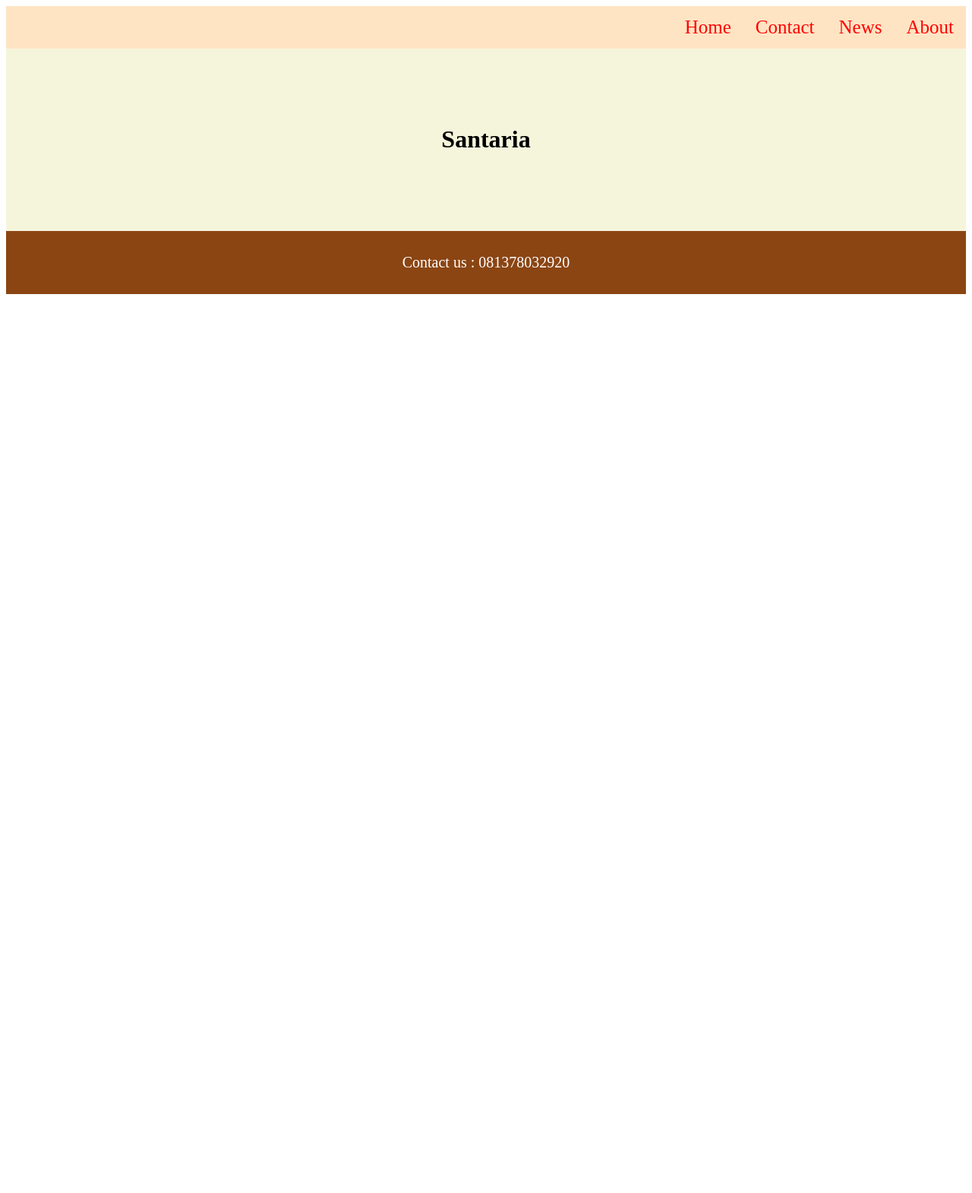
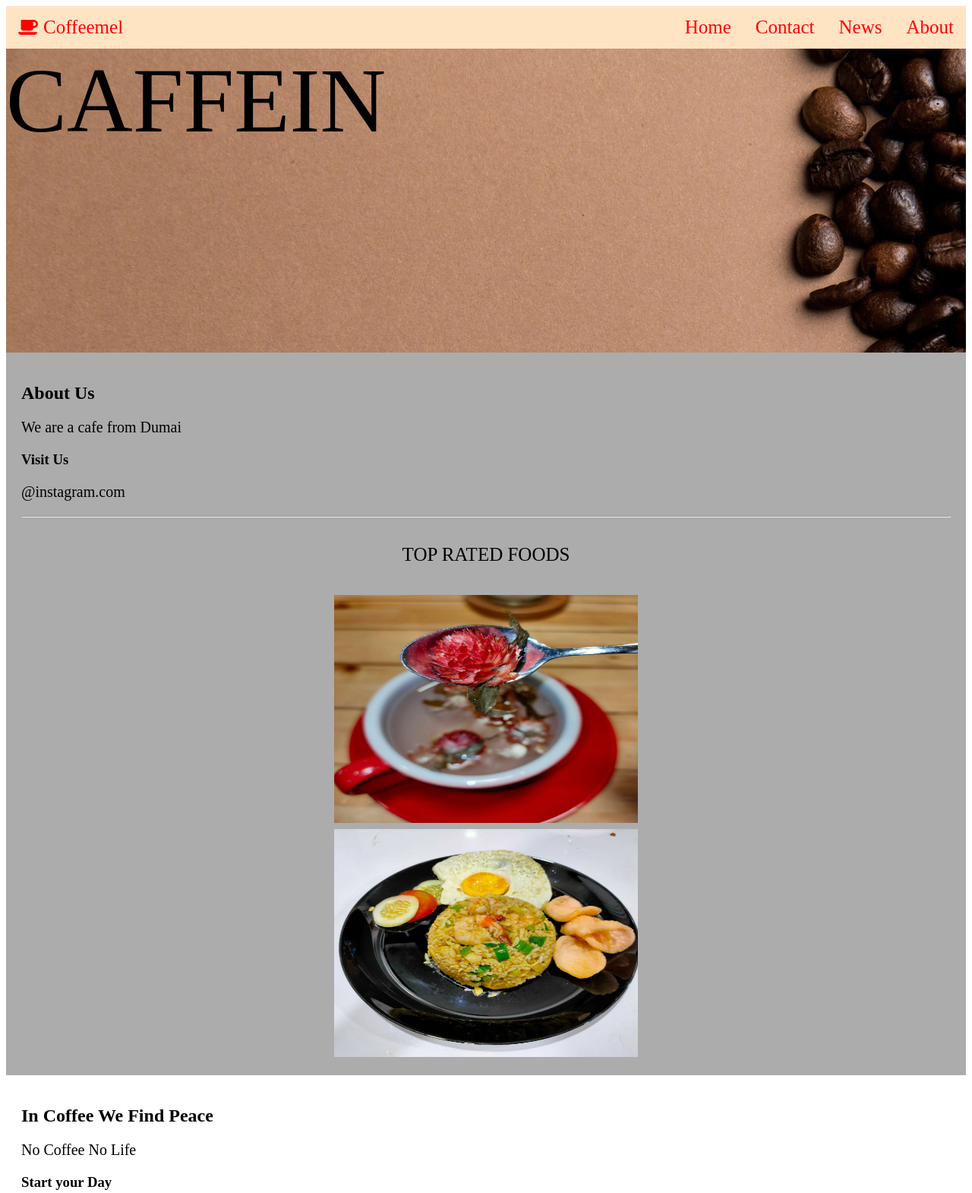
Before and after one commit to ferdinandw/personal-web, a plain HTML site: page index.html in a window 1280 px wide. Shown: the top 1570 px of the page at 76% size. Before the commit the page ends 800 px from the top, so only its background shows below. Drawn offline with Linux system fonts and the light colour scheme.

Commit message:
add content

```diff
--- a/assets/style/style.css
+++ b/assets/style/style.css
@@ -1,37 +1,106 @@
-.navbar{
+.navbar {
     overflow: hidden;
     background-color: bisque;
 }
 
-.navbar a{
+.rowh img {
+    width: 400px;
+    height: 300px;
+    padding: 0px;
+}
+
+.rowh img:hover {
+    opacity: 0.7;
+    border: solid black;
+}
+
+label {
+    text-align: center;
+}
+
+p {
+    font-size: 20px;
+}
+
+.navbar a {
     float: right;
-    color:red;
+    color: red;
     text-align: center;
     padding: 14px 16px;
     font-size: 25px;
     text-decoration: none;
 }
 
-.navbar a:hover{
+.navbar a:hover {
     background-color: teal;
     color: whitesmoke;
 }
 
+.navbar a.logo {
+    float: left;
+}
+
 .header {
-    padding: 80px;
+    overflow: hidden;
+    height: 400px;
     text-align: center;
     background-color: beige;
     color: black;
 }
 
-.content1{
-
+.texth {
+    position: absolute;
+    float: inline-start;
+    font-size: 120px;
 }
 
-footer{
+.rowh {
+    display: flex;
+    flex-wrap: wrap;
+}
+
+.sideh {
+    flex: 30%;
+    background-color: rgb(172, 172, 172);
+    padding: 20px;
+}
+
+.mainh {
+    flex: 65%;
+    background-color: white;
+    padding: 20px;
+}
+
+.judul {
+    text-align: center;
+    font-size: 25px;
+    padding: 10px;
+}
+
+footer {
     background-color: saddlebrown;
     font-size: 20px;
     color: white;
     padding: 10px;
     text-align: center;
 }
+
+.sideh img {
+    display: block;
+    padding: 4px;
+    margin-left: auto;
+    margin-right: auto;
+}
+
+@media screen and (max-width: 700px) {
+    .row {
+        flex-direction: column;
+    }
+}
+
+@media screen and (max-width: 400px) {
+    .navbar a {
+        float: none;
+        width: 100%;
+    }
+}
--- a/index.html
+++ b/index.html
@@ -1,12 +1,14 @@
 <!DOCTYPE html>
 <html lang="en">
+
 <head>
     <meta charset="UTF-8">
     <meta name="viewport" content="width=device-width, initial-scale=1.0">
     <title>Santaria</title>
-
+    <link rel="stylesheet" href="https://cdnjs.cloudflare.com/ajax/libs/font-awesome/4.7.0/css/font-awesome.min.css">
     <link rel="stylesheet" href="./assets/style/style.css">
 </head>
+
 <body>
     <!-- Header -->
     <div class="navbar">
@@ -14,13 +16,73 @@
         <a href="">News</a>
         <a href="">Contact</a>
         <a href="">Home</a>
+        <a href="" class="logo">
+            <i class="fa fa-coffee" aria-hidden="true">
+                Coffeemel
+            </i></a>
     </div>
     <div class="header">
-        <h1>Santaria</h1>
+        <div>
+            <div class="texth">
+                CAFFEIN
+            </div>
+            <img src="/assets/img/bg.jpg" alt="">
+        </div>
     </div>
 
     <!-- Content -->
+    <div class="rowh">
+        <div class="sideh">
+            <div>
+                <h2>About Us</h2>
+                <p>
+                    We are a cafe from Dumai
+                </p>
+                <h3>Visit Us</h3>
+                <p>
+                    @instagram.com
+                </p>
+                <hr>
+            </div>
+            <div>
+                <p class="judul">
+                    TOP RATED FOODS
+                </p>
+                <span><img src="./assets/img/3.jpg" alt=""></span>
+                <span><img src="./assets/img/4.jpg" alt=""></span>
 
+            </div>
+        </div>
+        <div class="mainh">
+            <div>
+                <h2>
+                    In Coffee We Find Peace
+                </h2>
+                <p>
+                    No Coffee No Life
+                </p>
+                <h3>
+                    Start your Day
+                </h3>
+                <p>
+                    With a Coffee
+                </p>
+                <hr>
+            </div>
+            <div>
+                <p class="judul">
+                    NEW BEST !
+                </p>
+                <span><img src="./assets/img/2.jpg" alt=""></span>
+                <span><img src="./assets/img/9.jpg" alt=""></span>
+                <span><img src="./assets/img/8.jpg" alt=""></span>
+                <span><img src="./assets/img/7.jpg" alt=""></span>
+                <span><img src="./assets/img/6.jpg" alt=""></span>
+                <span><img src="./assets/img/5.jpg" alt=""></span>
+
+            </div>
+        </div>
+    </div>
     <!-- Footer -->
     <footer>
         <p>
@@ -28,4 +90,5 @@
         </p>
     </footer>
 </body>
+
 </html>
```
Also changed, not shown: assets/img/1.jpg (added), assets/img/10.jpg (added), assets/img/2.jpg (added), assets/img/3.jpg (added), assets/img/4.jpg (added), assets/img/5.jpg (added), assets/img/6.jpg (added), assets/img/7.jpg (added), assets/img/8.jpg (added), assets/img/9.jpg (added), assets/img/bg.jpg (added), 1 other file.
